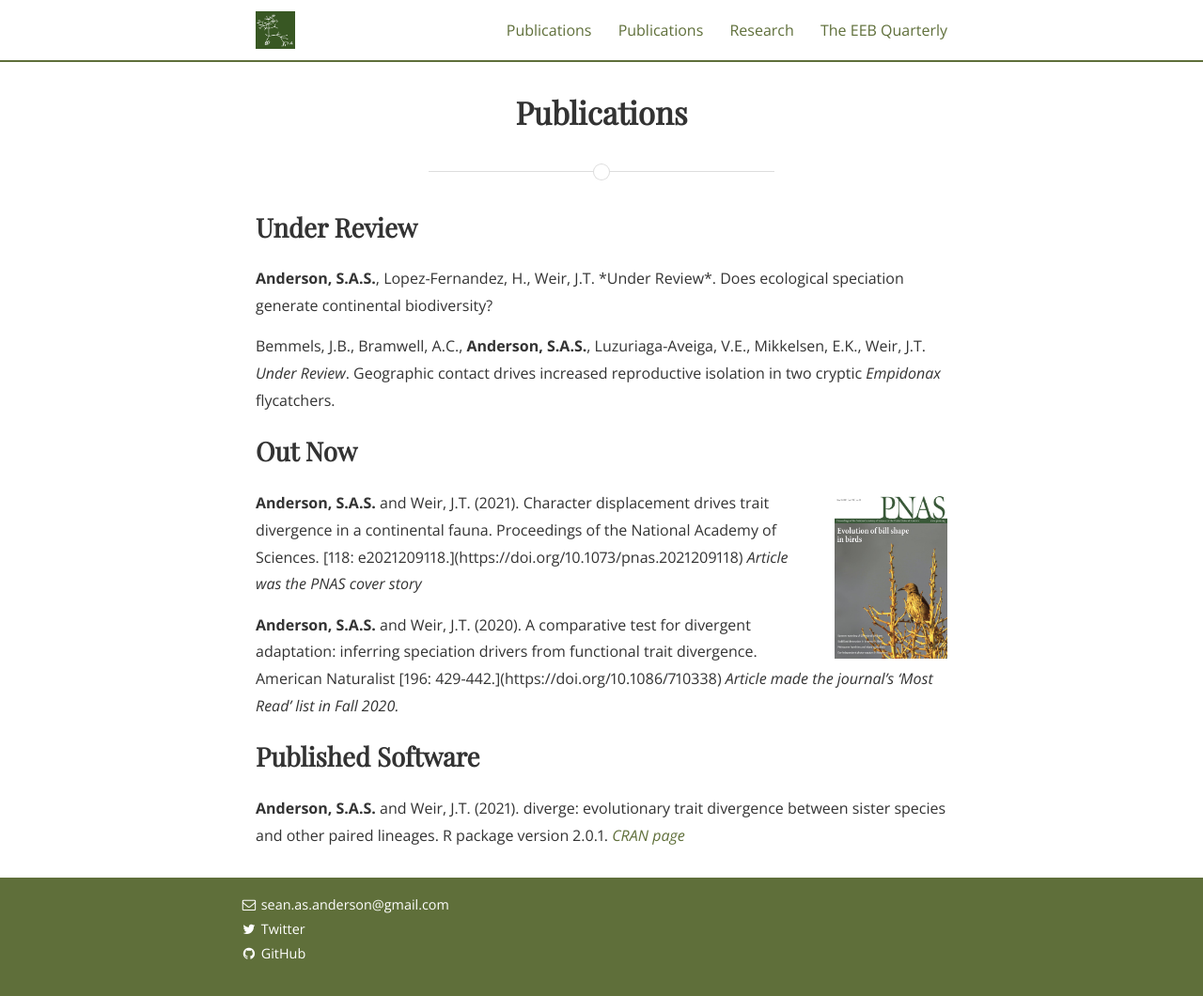
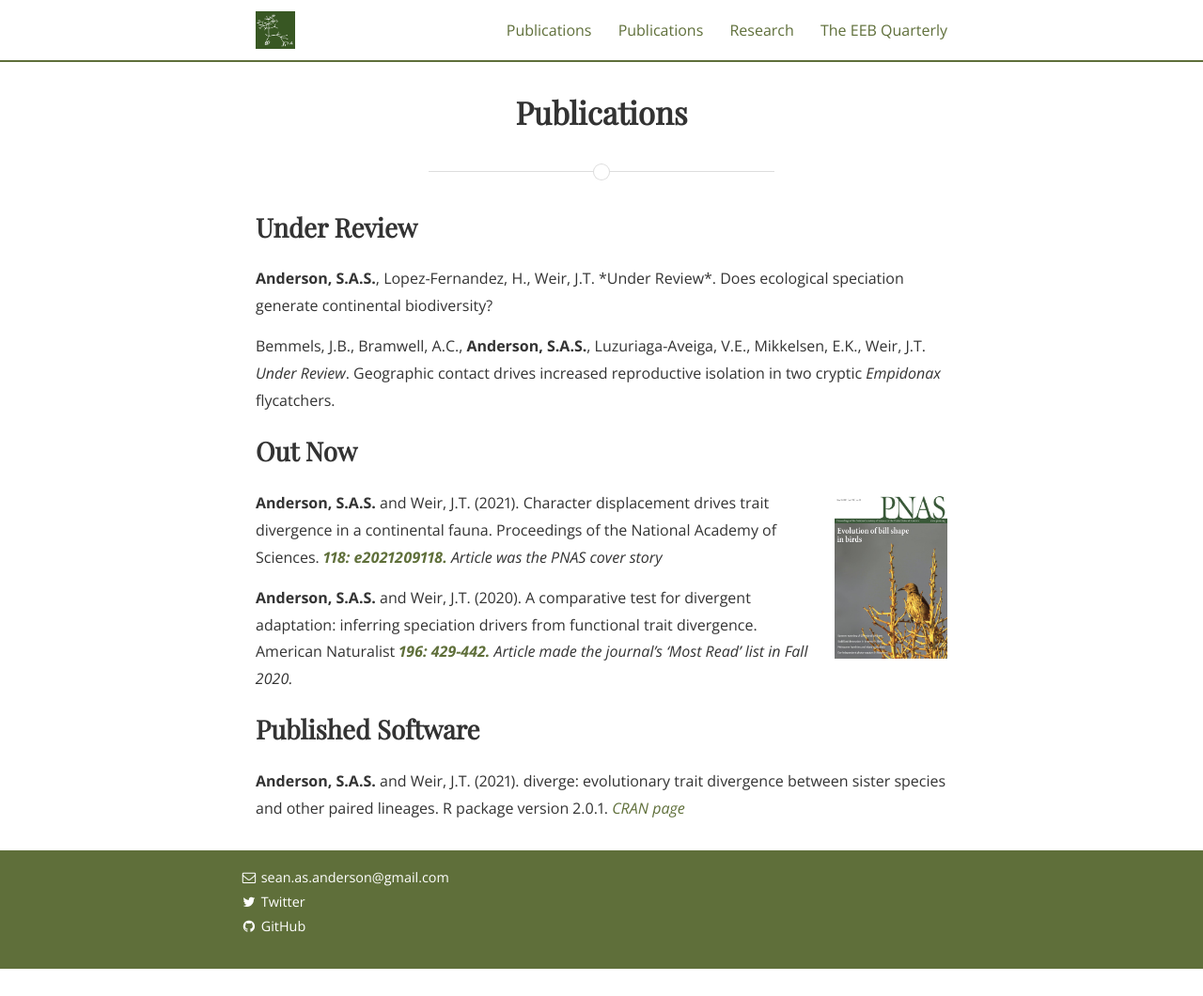
Before and after one commit to SeanASAnderson/SeanASAnderson.github.io, a Jekyll site: the page built from publications2.md, in a window 1280 px wide and 1060 px high. Shown: the whole window at 94% size. Built offline with Jekyll 4.4.1, drawn with Linux system fonts in a browser that asks for light colours; nearby versions of some CDN libraries; some web fonts are replaced.

Commit message:
links to pubs

```diff
--- a/publications2.md
+++ b/publications2.md
@@ -20,10 +20,10 @@
 
 <h2>Out Now</h2>
 
-<p><img src="/assets/pnas_118_20_coverthumb_smaller.jpg" alt="PNAS cov" style="width:120px;height:180px;margin-left:20px;"> <b>Anderson, S.A.S.</b> and Weir, J.T. (2021). Character displacement drives trait divergence in a continental fauna. Proceedings of the National Academy of Sciences. [118: e2021209118.](https://doi.org/10.1073/pnas.2021209118)
+<p><img src="/assets/pnas_118_20_coverthumb_smaller.jpg" alt="PNAS cov" style="width:120px;height:180px;margin-left:20px;"> <b>Anderson, S.A.S.</b> and Weir, J.T. (2021). Character displacement drives trait divergence in a continental fauna. Proceedings of the National Academy of Sciences. <a href="https://doi.org/10.1073/pnas.2021209118"><b><i>118: e2021209118.</i></b></a>
 <i>Article was the PNAS cover story</i></p>
 
-<p><b>Anderson, S.A.S.</b> and Weir, J.T. (2020). A comparative test for divergent adaptation: inferring speciation drivers from functional trait divergence. American Naturalist [196: 429-442.](https://doi.org/10.1086/710338)
+<p><b>Anderson, S.A.S.</b> and Weir, J.T. (2020). A comparative test for divergent adaptation: inferring speciation drivers from functional trait divergence. American Naturalist <a href="https://doi.org/10.1086/710338"><b><i>196: 429-442.</i></b></a>
 <i>Article made the journal’s ‘Most Read’ list in Fall 2020.</i></p>
 
 <h2>Published Software</h2>
```
